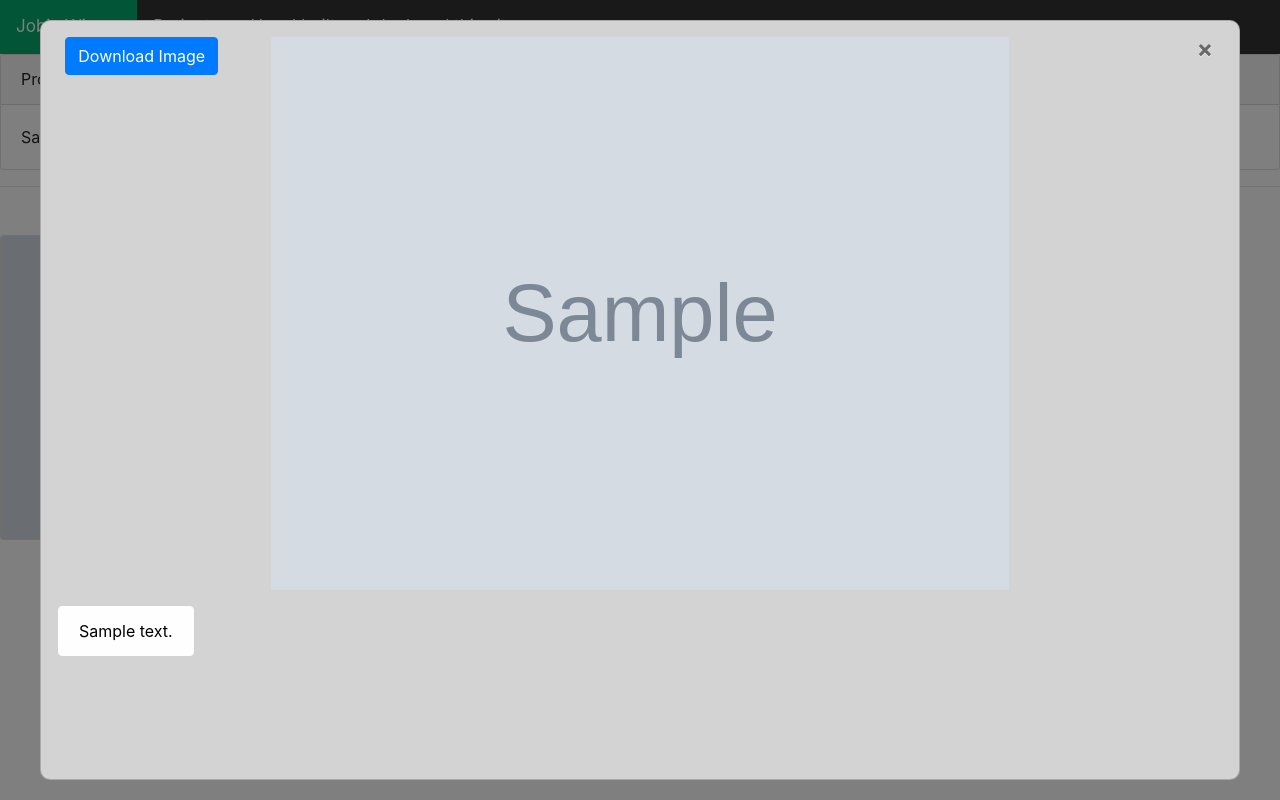
After one commit to jobiewinser/jobiewebsite, a Django app: page /project/1 in a window 1280 px wide, after a click that opens the changed part. The commit adds this page. Run offline with Django 3.2, Linux system fonts and the light colour scheme; tables that the repository leaves empty hold one stand-in row (values such as "Sample post"); grey boxes marked "Sample" are stand-in pictures; some libraries are stand-ins or nearby versions.

Commit message:
Lots of progress. Added more structure around technologies, projects, project images, file downloads, project views.

```diff
--- a/core/models.py
+++ b/core/models.py
@@ -1,13 +1,42 @@
 from django.db import models
-from django.conf import settings
+from django.db.models.deletion import SET_NULL
 
 class TechnologyType(models.Model):
-    name = models.CharField(null = True, max_length = 225, blank=True) # isams user code
+    name = models.CharField(null = True, max_length = 225, blank=True)
+
+    def __str__(self):
+        return self.name
 
 class Language(models.Model):
-    name = models.CharField(null = True, max_length = 225, blank=True) # isams user code
+    name = models.CharField(null = True, max_length = 225, blank=True)
+
+    def __str__(self):
+        return self.name
+
 
 class Technology(models.Model):
-    name = models.CharField(null = True, max_length = 225, blank=True) # isams user code
+    name = models.CharField(null = True, max_length = 225, blank=True)
     type = models.ManyToManyField(TechnologyType)
     language = models.ManyToManyField(Language)
+    image = models.FileField(null = True, upload_to='technology-images')
+    priority = models.IntegerField(null = True, blank=True)
+    htmldescription = models.IntegerField(null = True, blank=True)
+
+    def __str__(self):
+        return self.name
+
+
+class Project(models.Model):
+    name = models.CharField(null = True, max_length = 225, blank=True)
+    start = models.DateField(null=True, blank=True)
+    end = models.DateField(null=True, blank=True)
+    technology = models.ManyToManyField(Technology)
+    htmldescription = models.CharField(null = True, max_length = 4000, blank=True)
+
+    def __str__(self):
+        return self.name
+
+class ProjectImage(models.Model):
+    image = models.FileField(null = True, upload_to='technology-images')
+    htmldescription = models.CharField(null = True, max_length = 5000, blank=True)
+    project = models.ForeignKey(Project, on_delete=SET_NULL, null=True)
--- a/core/urls.py
+++ b/core/urls.py
@@ -16,6 +16,8 @@ Including another URLconf
 from django.urls import path
 import core.views as coreviews
 urlpatterns = [
-    path('', coreviews.Home.as_view(), name='home'),
+    path('', coreviews.HomeView.as_view(), name='home'),
+    path('project/<int:project_id>', coreviews.ProjectView.as_view(), name='project'),
+    path('project/image/<int:projectimage_id>', coreviews.Project_Image_Download.as_view(), name='project-mage-download'),
 
 ]
--- a/core/views.py
+++ b/core/views.py
@@ -1,11 +1,31 @@
 from django.views.generic import TemplateView
-from core.models import Technology, TechnologyType
-class Home(TemplateView):
+from core.models import Technology, TechnologyType, Project, ProjectImage
+from django.views import View
+from django.http import HttpResponse
+import os
+class HomeView(TemplateView):
     template_name='core/home.html'
 
     def get_context_data(self, **kwargs):
 
         context = super(TemplateView, self).get_context_data(**kwargs)
-        context['technologies'] = Technology.objects.all()
+        context['technologies'] = Technology.objects.all().order_by('priority')
+        temp = context['technologies'].first()
+        return context
 
+class ProjectView(TemplateView):
+    template_name='core/project.html'
+
+    def get_context_data(self, **kwargs):
+
+        context = super(TemplateView, self).get_context_data(**kwargs)
+        context['project'] = Project.objects.filter(pk=kwargs['project_id']).first()
         return context
+
+class Project_Image_Download(View):
+    def get(self, request, **kwargs):
+        projectimage = ProjectImage.objects.filter(pk=kwargs['projectimage_id']).first()
+        if projectimage:
+            httpresponse = HttpResponse(projectimage.image.file, content_type='application/force-download')
+            httpresponse['Content-Disposition'] = 'attachment; filename="'+projectimage.project.name+' Screenshot'+os.path.splitext(projectimage.image.file.name)[1]+'"'
+            return httpresponse
--- a/settings.py
+++ b/settings.py
@@ -148,3 +148,9 @@ USE_TZ = True
 # https://docs.djangoproject.com/en/3.2/ref/settings/#default-auto-field
 
 DEFAULT_AUTO_FIELD = 'django.db.models.BigAutoField'
+
+MEDIA_ROOT = os.path.join(BASE_DIR, 'jobiewebsite/media')
+
+MEDIA_URL = '/media/'
+
+print("Settings done!")
--- /dev/null
+++ b/templates/core/project.html
@@ -0,0 +1,114 @@
+{% extends 'core/base.html' %}
+
+{%block scripts%}
+    {{block.super}}
+    <script>
+        $(document).ready(function() {
+            {% comment %} $('#image-modal').on('shown.bs.modal', function () {
+                $('.card-img-top').trigger('focus')
+            }) {% endcomment %}
+        });
+
+    </script>
+{%endblock scripts%}
+
+{%block styles%}
+    {{block.super}}
+    <style>
+        .image-card {
+            margin:0px;
+            padding:0px;
+        }
+
+        .image-card-body {
+            margin:0px;
+            padding:0px;
+        }
+
+        .image-modal-dialog {
+            width: 100%;
+            height: 100%;
+            margin: 0;
+            padding: 0;
+        }
+
+        .image-modal-content {
+            height: auto;
+            min-height: 100%;
+            border-radius: 10px;
+            background: #d3d3d3;
+        }
+
+        .modal-backdrop {
+            background-color: rgba(0,0,0,1) !important;
+        }
+
+        .image-modal-dialog {
+            max-width: none;
+        }
+
+        #image-modal {
+            padding:20px 40px 20px 40px;
+            margin: auto;
+
+        }
+    </style>
+{%endblock styles%}
+
+{%block content%}
+    <div class="modal fade" id="image-modal">
+        <div class="modal-dialog image-modal-dialog">
+            <div class="modal-content image-modal-content">
+                <div class="modal-body">
+                    <div class="row">
+                        <div class="col-2" >
+                            <form style="text-align:center" id="download-link" action="#">
+                                <input class="btn btn-primary" type="submit" value="Download Image" />
+                            </form>
+                        </div>
+                        <div class="col-8">
+                            <div class="container">
+                                <img id="image-modal-image" class="card-img-top" src="">
+                            </div>
+                        </div>
+                        <div class="col-2">
+                            <button type="button" class="close" data-dismiss="modal" aria-label="Close" style="margin-right:10px">
+                                <span aria-hidden="true">&times;</span>
+                            </button>
+                        </div>
+                    </div>
+                    <div class="row">
+                        <div class="alert alert-light m-3" style="color:black" role="alert">
+                            <span id="image-modal-description"></span>
+                        </div>
+                    </div>
+                </div>
+            </div>
+        </div>
+    </div>
+
+    <div class="card">
+        <div class="card-header">
+            Project - <span style="font-family:Roboto-Bold">{{project.name}}</span>
+        </div>
+        <div class="card-body">
+            {{project.htmldescription|safe}}
+        </div>
+    </div>
+
+    <hr>
+
+    <div class="layout-margin-8 mt-5">
+        <div class="row">
+            {%for projectimage in project.projectimage_set.all%}
+                <div class="col-lg-4 pb-4" id="projectimage-{{projectimage.pk}}" data-searchable="true">
+                    <div class="card image-card filter-card h-100" style="">
+                        <div class="card-body image-card-body" style="">
+                            <img type="button" onclick="$('#image-modal-image').prop('src', '/media/{{projectimage.image}}'); $('#download-link').prop('action', '/project/image/{{projectimage.pk}}'); $('#image-modal-description').html('{{projectimage.htmldescription|safe}}');" data-toggle="modal" data-target="#image-modal" class="card-img-top" src="/media/{{projectimage.image}}">
+                        </div>
+                    </div>
+                </div>
+            {%endfor%}
+        </div>
+    </div>
+{%endblock content%}
--- a/urls.py
+++ b/urls.py
@@ -17,7 +17,11 @@ from django.urls import path
 from django.contrib import admin
 import core.urls
 from django.urls import include, path
+from django.conf.urls import include
+from django.conf import settings
+from django.conf.urls.static import static
+from django.contrib import admin
 urlpatterns = [
     path('admin/', admin.site.urls),
     path('', include(core.urls)),
-]
+] + static(settings.MEDIA_URL, document_root=settings.MEDIA_ROOT)
```
Also changed, not shown: core/admin.py (+13 -0 lines), templates/core/home.html (+19 -51 lines), 3 other files.
